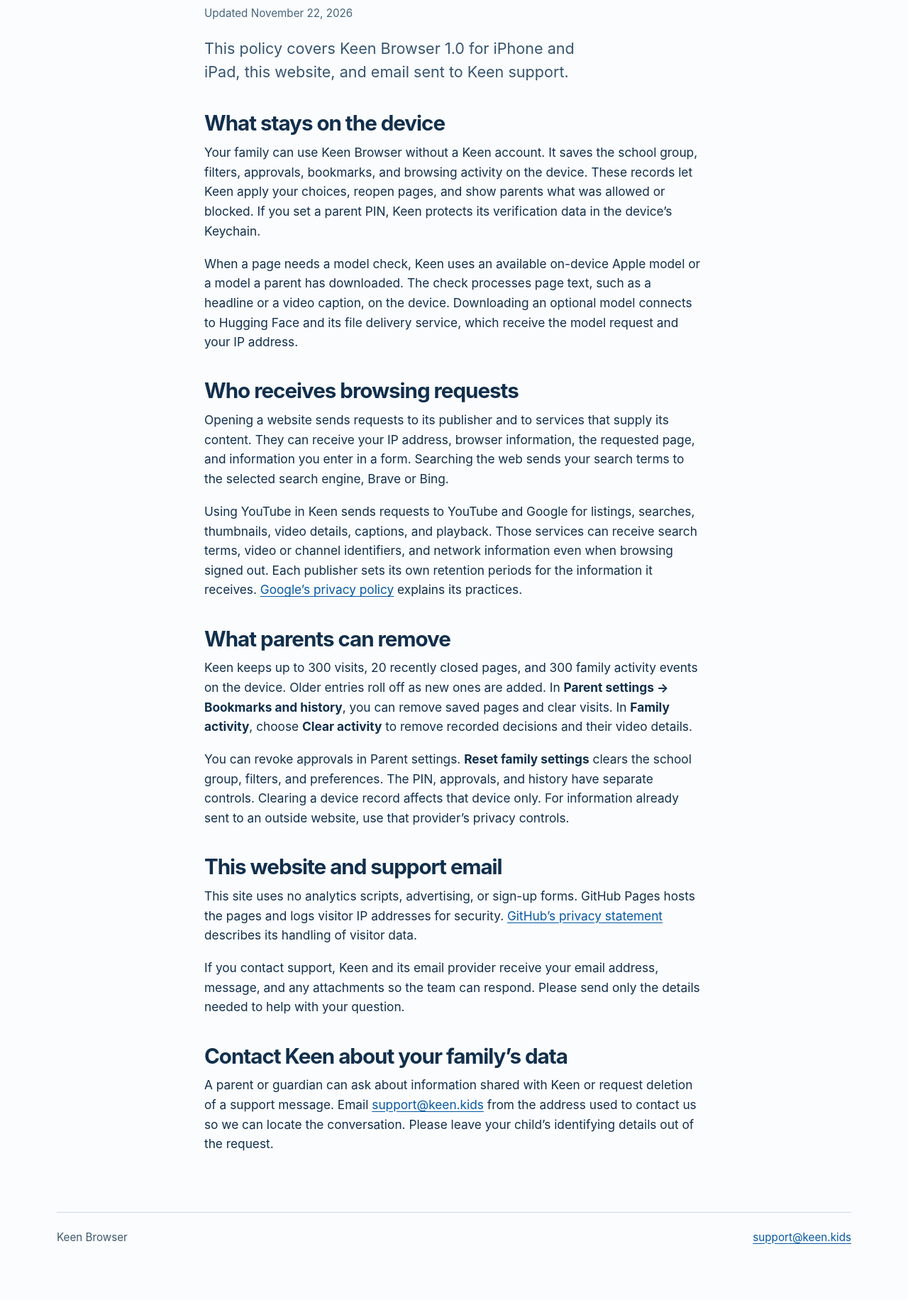
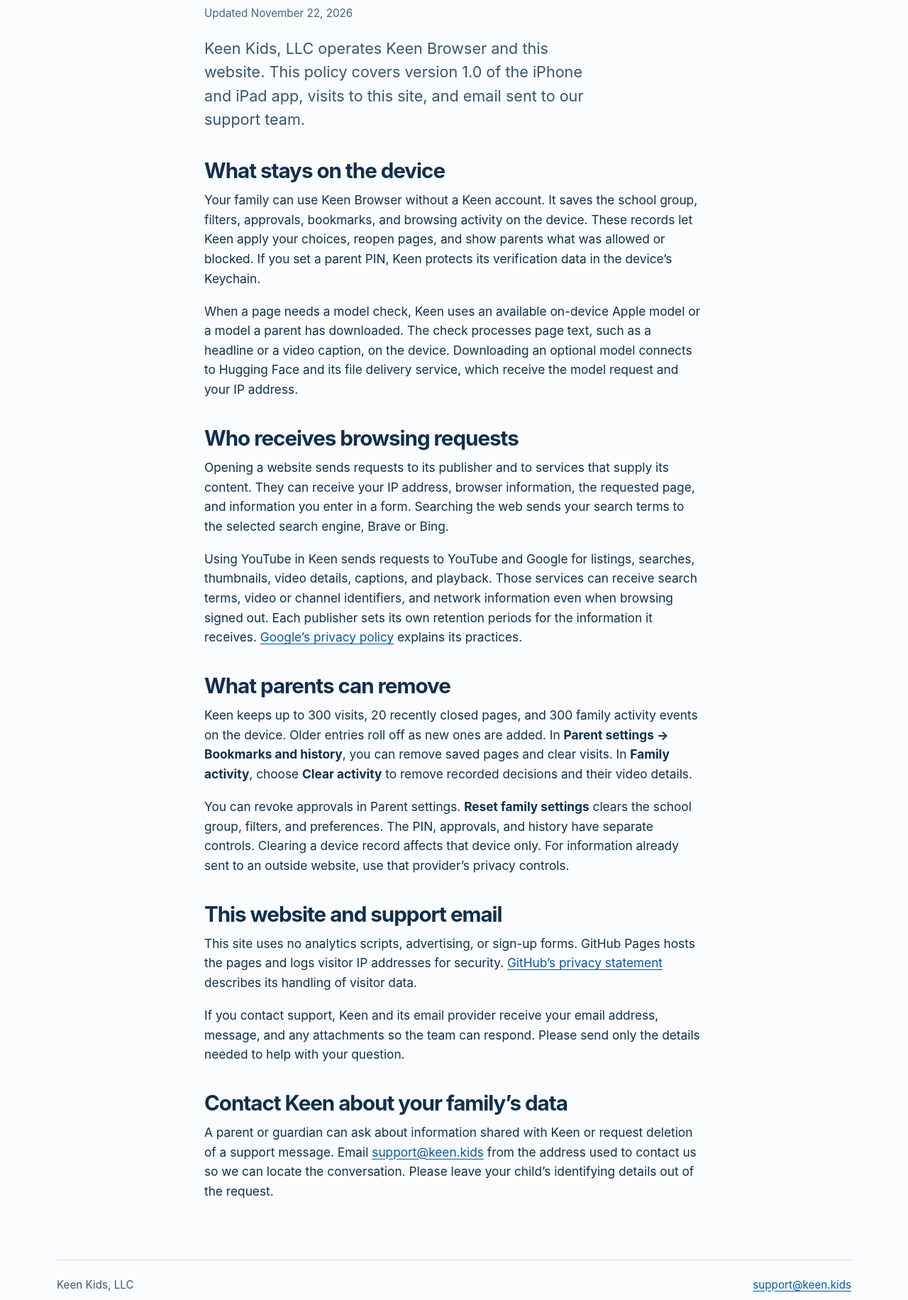
Before and after one commit to keenkids/web, a plain HTML site: page docs/privacy-policy/index.html in a window 1280 px wide. Shown: the part 228-2060 px from the top of the page at 71% size. Before the commit the page ends 2006 px from the top, so only its background shows below. Drawn offline with Linux system fonts and the light colour scheme.

Commit message:
Identify Keen Kids, LLC as the website and app operator

```diff
--- a/docs/privacy-policy/index.html
+++ b/docs/privacy-policy/index.html
@@ -22,7 +22,7 @@
       <article>
         <h1>Privacy policy</h1>
         <p class="date">Updated <time datetime="2026-11-22">November 22, 2026</time></p>
-        <p class="lead">This policy covers Keen Browser 1.0 for iPhone and iPad, this website, and email sent to Keen support.</p>
+        <p class="lead">Keen Kids, LLC operates Keen Browser and this website. This policy covers version 1.0 of the iPhone and iPad app, visits to this site, and email sent to our support team.</p>
         <h2>What stays on the device</h2>
         <p>Your family can use Keen Browser without a Keen account. It saves the school group, filters, approvals, bookmarks, and browsing activity on the device. These records let Keen apply your choices, reopen pages, and show parents what was allowed or blocked. If you set a parent PIN, Keen protects its verification data in the device’s Keychain.</p>
         <p>When a page needs a model check, Keen uses an available on-device Apple model or a model a parent has downloaded. The check processes page text, such as a headline or a video caption, on the device. Downloading an optional model connects to Hugging Face and its file delivery service, which receive the model request and your IP address.</p>
@@ -39,7 +39,7 @@
         <p>A parent or guardian can ask about information shared with Keen or request deletion of a support message. Email <a href="mailto:support@keen.kids">support@keen.kids</a> from the address used to contact us so we can locate the conversation. Please leave your child’s identifying details out of the request.</p>
       </article>
       </main>
-      <footer><span>Keen Browser</span><a href="mailto:support@keen.kids">support@keen.kids</a></footer>
+      <footer><span>Keen Kids, LLC</span><a href="mailto:support@keen.kids">support@keen.kids</a></footer>
     </div>
   </body>
 </html>
```
Also changed, not shown: docs/index.html (+1 -1 lines), docs/support/index.html (+1 -1 lines).
